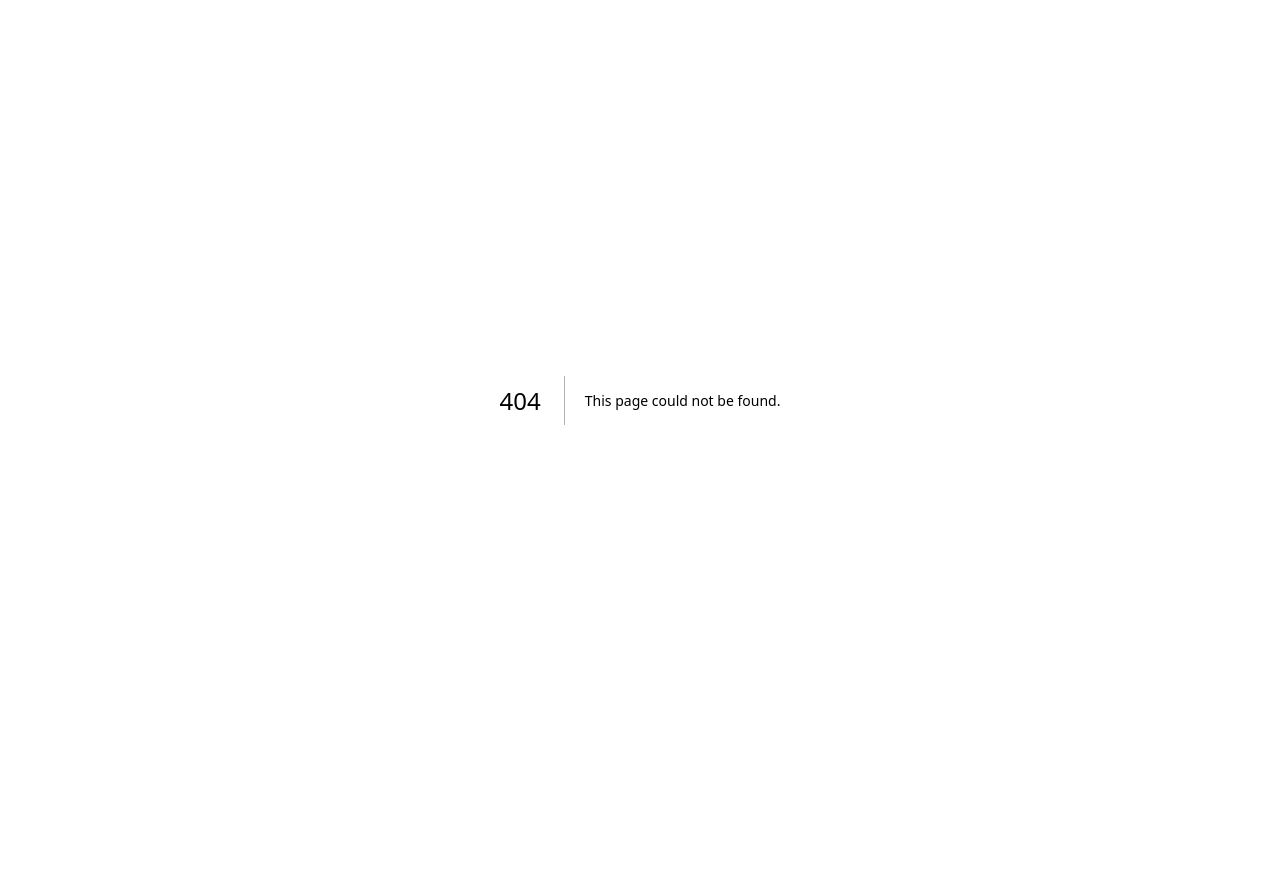
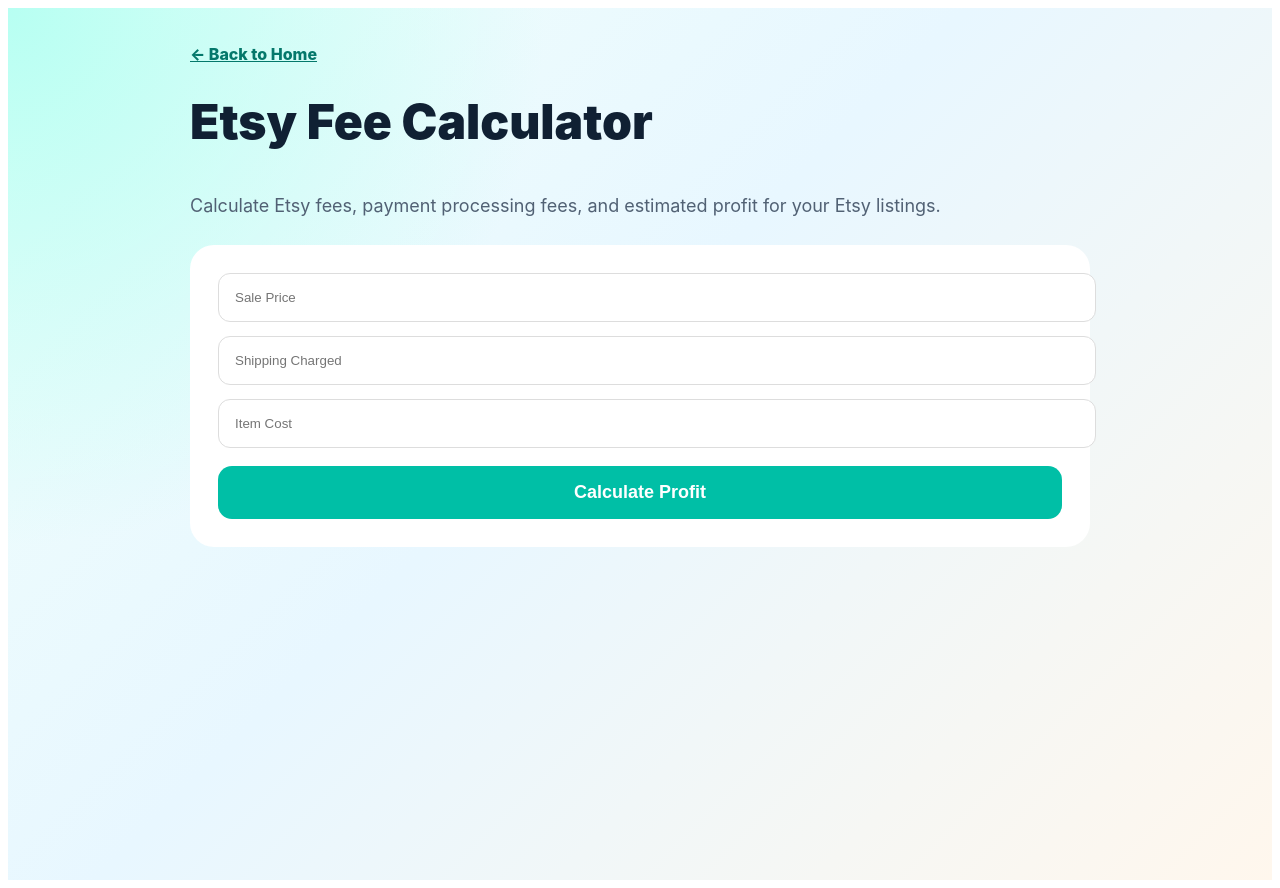
Before and after one commit to gramaziofamily/pixelminttools, a Next.js app: page /etsy-fee-calculator in a window 1280 px wide. Before the commit this address had no page. Before the commit the page ends 800 px from the top, so only its background shows below. Built offline with nearby package versions, Linux system fonts and the light colour scheme.

Commit message:
Create page.js

```diff
--- /dev/null
+++ b/app/etsy-fee-calculator/page.js
@@ -0,0 +1,191 @@
+"use client";
+
+import { useState } from "react";
+
+export default function EtsyFeeCalculator() {
+  const [price, setPrice] = useState("");
+  const [shipping, setShipping] = useState("");
+  const [cost, setCost] = useState("");
+  const [result, setResult] = useState(null);
+
+  function calculate() {
+    const salePrice = parseFloat(price) || 0;
+    const shippingPrice = parseFloat(shipping) || 0;
+    const itemCost = parseFloat(cost) || 0;
+
+    const etsyFee = (salePrice + shippingPrice) * 0.065;
+    const paymentFee = (salePrice + shippingPrice) * 0.03 + 0.25;
+
+    const totalFees = etsyFee + paymentFee;
+
+    const profit =
+      salePrice +
+      shippingPrice -
+      totalFees -
+      itemCost;
+
+    setResult({
+      etsyFee,
+      paymentFee,
+      totalFees,
+      profit,
+    });
+  }
+
+  return (
+    <main
+      style={{
+        minHeight: "100vh",
+        background:
+          "radial-gradient(circle at top left, #b7fff2 0%, transparent 35%), linear-gradient(135deg, #f0fffb 0%, #e8f7ff 45%, #fff7ed 100%)",
+        padding: "36px 20px",
+        fontFamily:
+          "Avenir Next, Inter, sans-serif",
+      }}
+    >
+      <section
+        style={{
+          maxWidth: "900px",
+          margin: "0 auto",
+        }}
+      >
+        <a
+          href="/"
+          style={{
+            color: "#04786b",
+            fontWeight: "800",
+          }}
+        >
+          ← Back to Home
+        </a>
+
+        <h1
+          style={{
+            fontSize: "48px",
+            fontWeight: "900",
+            marginTop: "28px",
+            color: "#102033",
+          }}
+        >
+          Etsy Fee Calculator
+        </h1>
+
+        <p
+          style={{
+            color: "#516174",
+            fontSize: "18px",
+            lineHeight: "1.7",
+          }}
+        >
+          Calculate Etsy fees, payment processing fees,
+          and estimated profit for your Etsy listings.
+        </p>
+
+        <div
+          style={{
+            background: "white",
+            borderRadius: "24px",
+            padding: "28px",
+            marginTop: "24px",
+          }}
+        >
+          <input
+            type="number"
+            placeholder="Sale Price"
+            value={price}
+            onChange={(e) =>
+              setPrice(e.target.value)
+            }
+            style={{
+              width: "100%",
+              padding: "16px",
+              marginBottom: "14px",
+              borderRadius: "12px",
+              border: "1px solid #ddd",
+            }}
+          />
+
+          <input
+            type="number"
+            placeholder="Shipping Charged"
+            value={shipping}
+            onChange={(e) =>
+              setShipping(e.target.value)
+            }
+            style={{
+              width: "100%",
+              padding: "16px",
+              marginBottom: "14px",
+              borderRadius: "12px",
+              border: "1px solid #ddd",
+            }}
+          />
+
+          <input
+            type="number"
+            placeholder="Item Cost"
+            value={cost}
+            onChange={(e) =>
+              setCost(e.target.value)
+            }
+            style={{
+              width: "100%",
+              padding: "16px",
+              marginBottom: "18px",
+              borderRadius: "12px",
+              border: "1px solid #ddd",
+            }}
+          />
+
+          <button
+            onClick={calculate}
+            style={{
+              width: "100%",
+              padding: "16px",
+              borderRadius: "14px",
+              border: "none",
+              background: "#00bfa6",
+              color: "white",
+              fontSize: "18px",
+              fontWeight: "900",
+            }}
+          >
+            Calculate Profit
+          </button>
+
+          {result && (
+            <div
+              style={{
+                marginTop: "24px",
+              }}
+            >
+              <p>
+                Etsy Fee: $
+                {result.etsyFee.toFixed(2)}
+              </p>
+
+              <p>
+                Payment Fee: $
+                {result.paymentFee.toFixed(2)}
+              </p>
+
+              <p>
+                Total Fees: $
+                {result.totalFees.toFixed(2)}
+              </p>
+
+              <h2
+                style={{
+                  color: "#04786b",
+                }}
+              >
+                Estimated Profit: $
+                {result.profit.toFixed(2)}
+              </h2>
+            </div>
+          )}
+        </div>
+      </section>
+    </main>
+  );
+}
```
